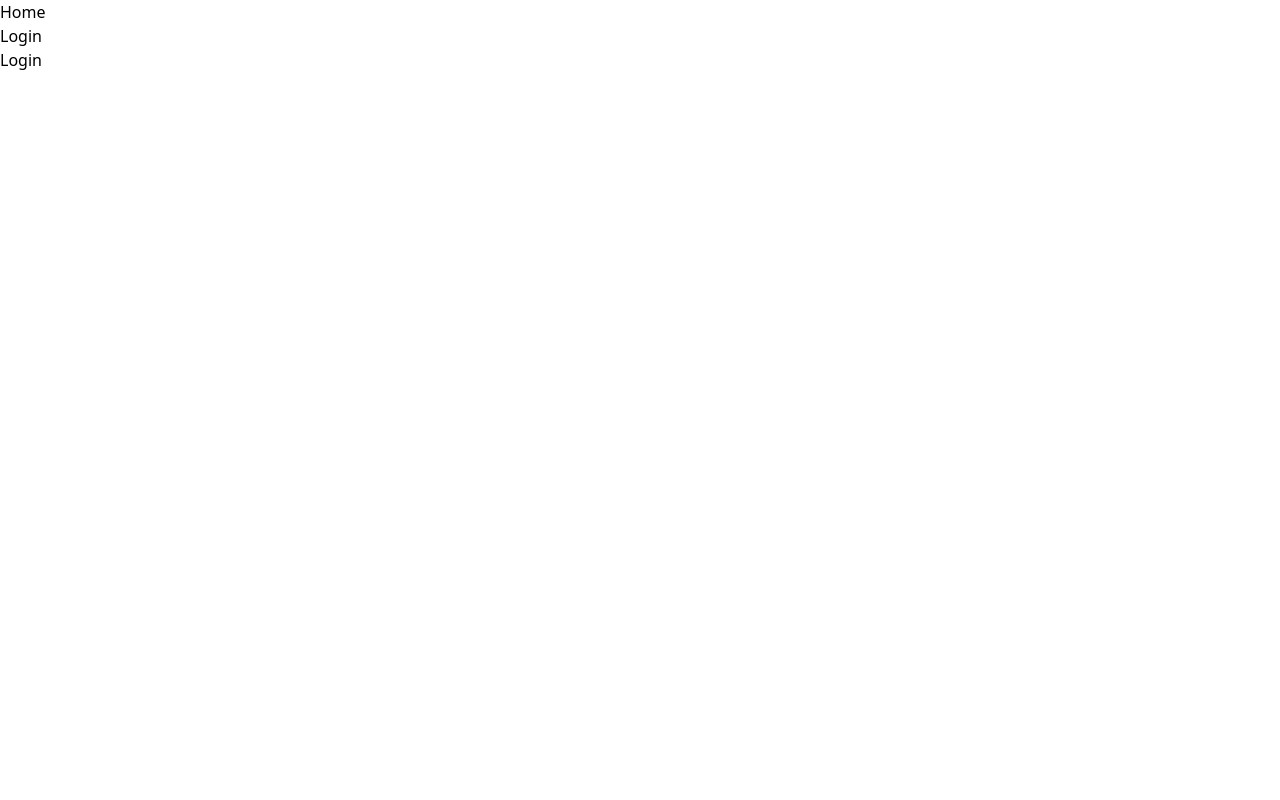
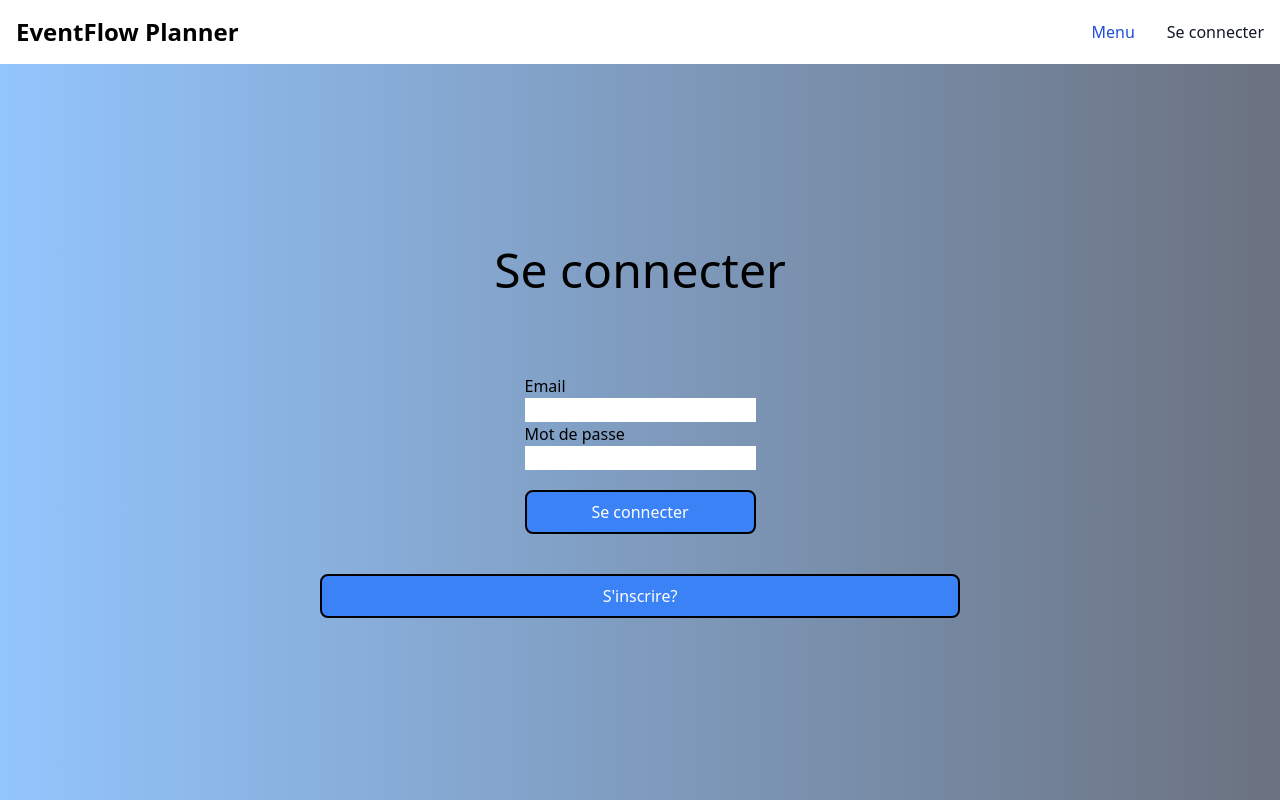
Before and after one commit to PureLeafGreen/applicationTache, a React (Create React App) app in the folder application-tache-react/: page /login in a window 1280 px wide. Built offline with nearby package versions, Linux system fonts and the light colour scheme.

Commit message:
Creation de la page de login et page de menu

```diff
--- a/application-tache-react/src/App.js
+++ b/application-tache-react/src/App.js
@@ -3,12 +3,10 @@ import './App.css';
 
 function App() {
   return (
-    <div className="">
-        <h1 className="text-3xl font-bold underline">
-            Hello world!
-        </h1>
-      <h1>Bienvenue sur l'application pour la gestion de tache et evenement</h1>
-    </div>
+      <div className={"flex flex-grow top-0 items-center flex-col"}>
+          <img src={require("./images/Calendar.png")} width={650} height={300} alt={"Photo d'un calendrier"}/>
+          <h1 className={"text-3xl font-bold mt-1"}>Bienvenue sur l'application pour la gestion de tache et evenement</h1>
+      </div>
   );
 }
 
--- /dev/null
+++ b/application-tache-react/src/Components/Login.js
@@ -0,0 +1,64 @@
+import React, { useState } from 'react';
+
+function Login() {
+    var [isRegistering, setRegistering] = useState(false);
+
+    function registering() {
+        setRegistering(!isRegistering);
+    }
+
+    return (
+        <div className={"flex flex-grow flex-col h-screen justify-center items-center bg-gradient-to-r from-blue-300 to-gray-500"}>
+            { !isRegistering ?
+                <>
+                    <h1 className={"text-5xl"}>Se connecter</h1>
+                    <form className={"mt-20"}>
+                        <div className={"flex flex-col"}>
+                            <label htmlFor="email">Email</label>
+                            <input type="email" id="email" name="email" required/>
+                        </div>
+                        <div className={"flex flex-col"}>
+                            <label htmlFor="password">Mot de passe</label>
+                            <input type="password" id="password" name="password" required/>
+                        </div>
+                        <button type="submit" className={"mt-5 w-full bg-blue-500 text-white p-2 rounded-lg border border-2 border-black"}>Se connecter</button>
+                    </form>
+                </>
+                :
+                <>
+                    <h1 className={"text-5xl"}>S'inscrire</h1>
+                    <form className={"mt-20"}>
+                        <div className={"flex flex-col"}>
+                            <label htmlFor="email">Email</label>
+                            <input type="email" id="email" name="email" placeholder={"jeanPierre@google.com"} required/>
+                        </div>
+                        <div className={"flex flex-col"}>
+                            <label htmlFor="nom">Nom</label>
+                            <input type="text" id="nom" name="nom" placeholder={"Jean"} required/>
+                        </div>
+                        <div className={"flex flex-col"}>
+                            <label htmlFor="prenom">Prenom</label>
+                            <input type="text" id="prenom" name="prenom" placeholder={"Pierre"} required/>
+                        </div>
+                        <div className={"flex flex-col"}>
+                            <label htmlFor="phone">Telephonne</label>
+                            <input type="tel" id="phone" name="phone" placeholder={"555-555-5555"} pattern={"[0-9]{3}-[0-9]{3}-[0-9]{4}"} required/>
+                        </div>
+                        <div className={"flex flex-col"}>
+                            <label htmlFor="password">Mot de passe</label>
+                            <input type="password" id="password" name="password" required/>
+                        </div>
+                        <div className={"flex flex-col"}>
+                            <label htmlFor="confirmPassword">Confirmer le mot de passe</label>
+                            <input type="password" id="confirmPassword" name="confirmPassword" required/>
+                        </div>
+                        <button type="submit" className={"mt-5 w-full bg-blue-500 text-white p-2 rounded-lg border border-2 border-black"}>S'inscrire</button>
+                    </form>
+                </>
+            }
+            <button onClick={registering} className={"mt-10 w-1/2 bg-blue-500 text-white p-2 rounded-lg bg-amber-300 text-black border border-2 border-black"}>{isRegistering ? "Se connecter?" : "S'inscrire?"}</button>
+        </div>
+    );
+}
+
+export default Login;
--- a/application-tache-react/src/Components/Navbar.js
+++ b/application-tache-react/src/Components/Navbar.js
@@ -1,16 +1,38 @@
+import React, { useState } from 'react';
+function Navbar() {
 
-function Navbar() {
+    const [isNavOpen, setIsNavOpen] = useState(false);
+
+    const toggleNav = () => {
+        setIsNavOpen(!isNavOpen);
+    };
     return (
-        <nav>
-            <ul>
-                <li>
-                    <a href="/">Home</a>
-                </li>
-                <li>
-                    <a href="/login">Login</a>
-                </li>
-            </ul>
+
+
+        <nav class="bg-white border-gray-200 dark:bg-gray-900">
+            <div className="max-w-screen-xl flex flex-wrap items-center justify-between mx-auto p-4">
+                <a href="/" className="flex items-center space-x-3 rtl:space-x-reverse">
+                    <span className="self-center text-2xl font-semibold whitespace-nowrap dark:text-white">EventFlow Planner</span>
+                </a>
+                <button  onClick={toggleNav} data-collapse-toggle="navbar-default" type="button" className="inline-flex items-center p-2 w-10 h-10 justify-center text-sm text-gray-500 rounded-lg md:hidden hover:bg-gray-100 focus:outline-none focus:ring-2 focus:ring-gray-200 dark:text-gray-400 dark:hover:bg-gray-700 dark:focus:ring-gray-600" aria-controls="navbar-default" aria-expanded="false">
+                    <span className="sr-only">Open main menu</span>
+                    <svg className="w-5 h-5" aria-hidden="true" xmlns="http://www.w3.org/2000/svg" fill="none" viewBox="0 0 17 14">
+                        <path stroke="currentColor" stroke-linecap="round" stroke-linejoin="round" stroke-width="2" d="M1 1h15M1 7h15M1 13h15"/>
+                    </svg>
+                </button>
+                <div className={`w-full md:block md:w-auto ${isNavOpen ? 'block' : 'hidden'}`} id="navbar-default">
+                    <ul className="font-medium flex flex-col p-4 md:p-0 mt-4 border border-gray-100 rounded-lg bg-gray-50 md:flex-row md:space-x-8 rtl:space-x-reverse md:mt-0 md:border-0 md:bg-white dark:bg-gray-800 md:dark:bg-gray-900 dark:border-gray-700">
+                        <li>
+                            <a href="/" className="block py-2 px-3 text-white bg-blue-700 rounded md:bg-transparent md:text-blue-700 md:p-0 dark:text-white md:dark:text-blue-500" aria-current="page">Menu</a>
+                        </li>
+                        <li>
+                            <a href="/login" className="block py-2 px-3 text-gray-900 rounded hover:bg-gray-100 md:hover:bg-transparent md:border-0 md:hover:text-blue-700 md:p-0 dark:text-white md:dark:hover:text-blue-500 dark:hover:bg-gray-700 dark:hover:text-white md:dark:hover:bg-transparent">Se connecter</a>
+                        </li>
+                    </ul>
+                </div>
+            </div>
         </nav>
+
     );
 }
 
--- a/application-tache-react/src/index.css
+++ b/application-tache-react/src/index.css
@@ -1,3 +1,22 @@
 @import "tailwindcss/base";
 @import "tailwindcss/components";
 @import "tailwindcss/utilities";
+
+
+.background-animate {
+    background-size: 400%;
+
+    -webkit-animation: AnimationName 3s ease infinite;
+    -moz-animation: AnimationName 3s ease infinite;
+    animation: AnimationName 3s ease infinite;
+}
+
+@keyframes AnimationName {
+    0%,
+    100% {
+        background-position: 0% 50%;
+    }
+    50% {
+        background-position: 100% 50%;
+    }
+}
--- a/application-tache-react/src/index.js
+++ b/application-tache-react/src/index.js
@@ -9,6 +9,8 @@ import {
 import App from './App';
 import reportWebVitals from './reportWebVitals';
 import Navbar from "./Components/Navbar";
+import Login from "./Components/Login";
+
 const routes = createBrowserRouter([
     {
         path: "/",
@@ -16,7 +18,7 @@ const routes = createBrowserRouter([
     },
     {
         path: "/login",
-        element : <h1>Login</h1>,
+        element : <Login/>,
     },
     {
         path: "/*",
@@ -26,9 +28,12 @@ const routes = createBrowserRouter([
 
 const root = ReactDOM.createRoot(document.getElementById('root'));
 root.render(
+
   <React.StrictMode>
-    <Navbar />
-    <RouterProvider router={routes} />
+      <div className={"flex flex-grow flex-col h-screen bg-[linear-gradient(to_right,theme(colors.indigo.400),theme(colors.indigo.100),theme(colors.sky.400),theme(colors.fuchsia.400))] background-animate"}>
+          <Navbar />
+          <RouterProvider router={routes} />
+      </div>
   </React.StrictMode>
 );
 
```
Also changed, not shown: application-tache-react/src/images/Calendar.png (added), application-tache-react/src/images/Calendar1.png (added).
